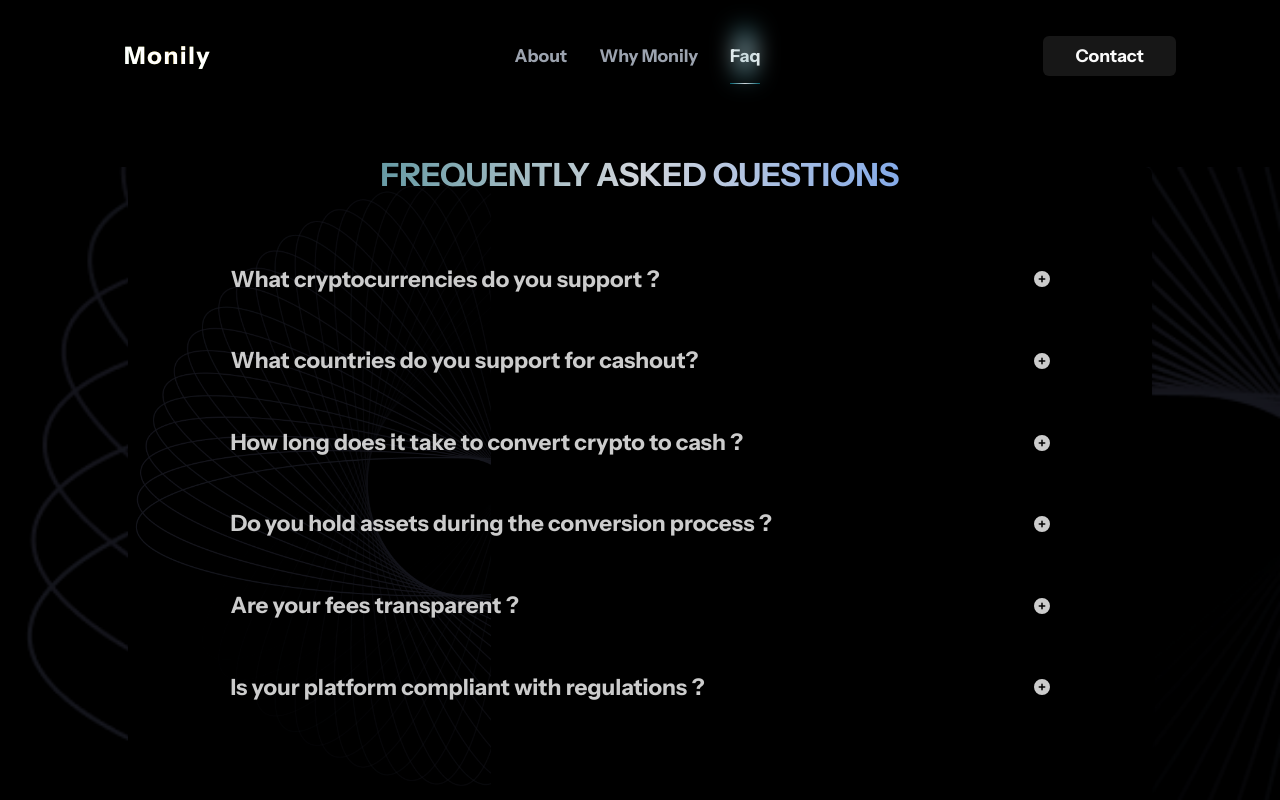
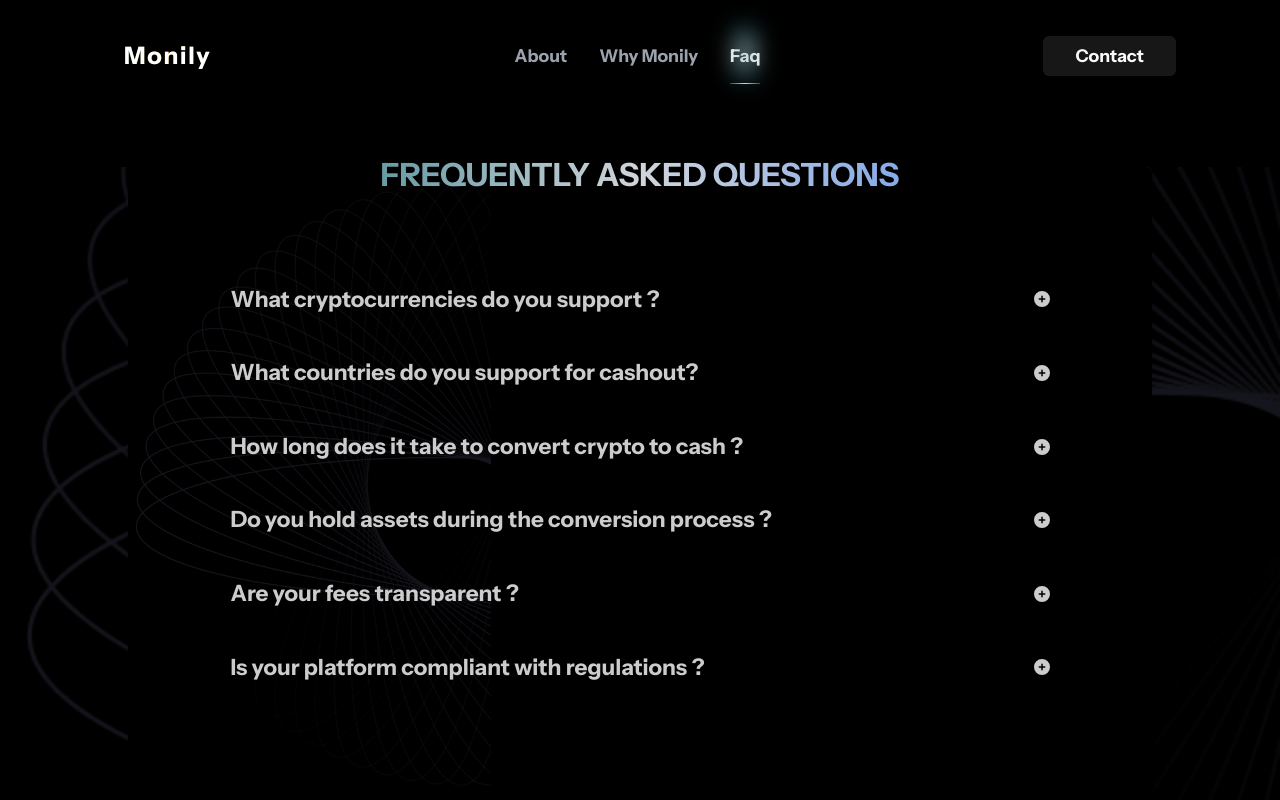
Before and after one commit to belbelbelbel/monily-app, a Next.js app: page /faq in a window 1280 px wide. Built offline with nearby package versions, Linux system fonts and the light colour scheme.

Commit message:
resolved commits

```diff
--- a/app/faq/page.tsx
+++ b/app/faq/page.tsx
@@ -26,12 +26,12 @@ export default function FaqPage() {
             </div>
             <div className='flex items-center h-[33rem] lt:h-[40rem] xl:h-[80%] w-full bg-black bg-cover bg-center bg-bg-img-3 justify-center'>
                 <div className='bg-black lt:h-[100%]  md:w-[80%] w-full rounded-[7px] bg-bg-img-3 bg-contain bg-no-repeat shadow text-white text-opacity-80'>
-                    <div className='md:w-[80%] w-[90%] flex flex-col md:gap-4 justify-center mx-auto h-full'>
+                    <div className='md:w-[80%] w-[90%] flex flex-col md:gap-4 xl:gap-2 justify-center mx-auto h-full'>
                         {accordionData.map((item) => (
                             <div key={item.id} className='flex flex-col justify-between cursor-pointer' onClick={() => handleClick(item.id)}>
                                 <div className='flex items-center justify-between'>
                                     <div className='py-4'>
-                                        <h2 className={`font-bold lt:text-[1.6rem] text-[0.9rem] md:text-[1.4rem] ${sans.className}`}>{item.question}</h2>
+                                        <h2 className={`font-bold lt:text-[1.6rem] text-[0.9rem] md:text-[1.4rem]  ${sans.className}`}>{item.question}</h2>
                                     </div>
                                     <div className='cursor-pointer'>
                                         {answer === item.id ? <FaCircleMinus className='text-[#006270]' /> : <FaCirclePlus />}
```
